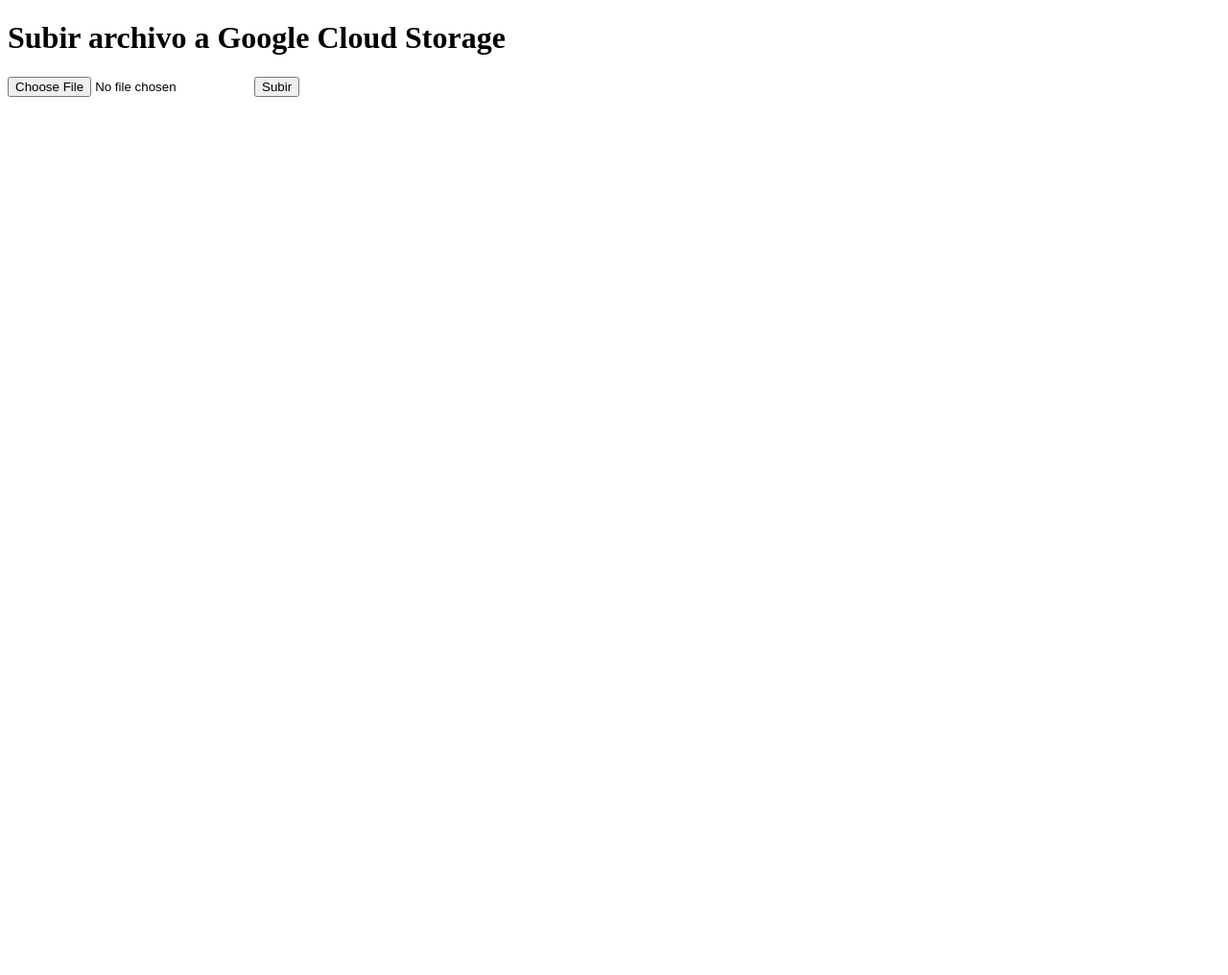
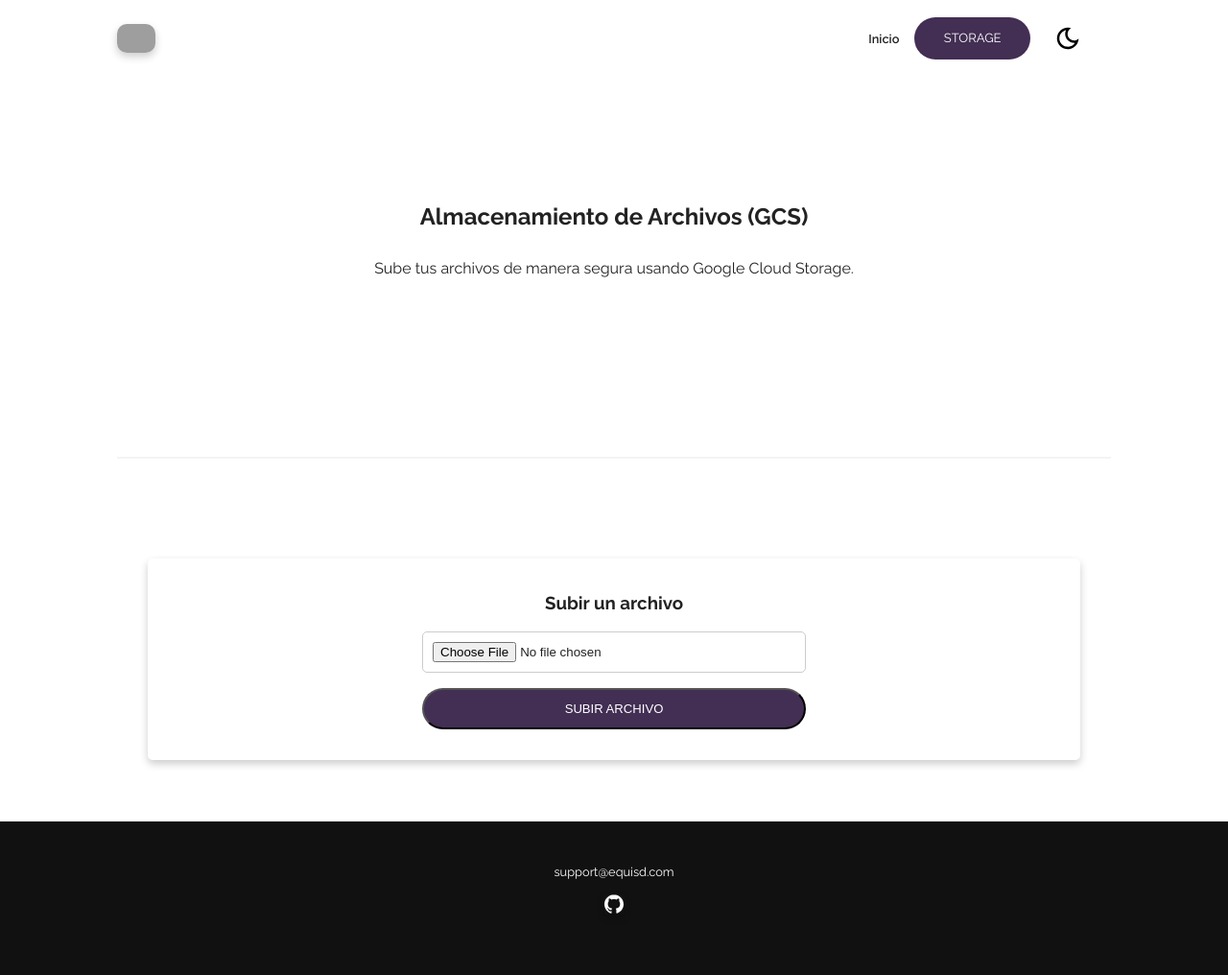
Before and after one commit to tomacafe0-ship-it/flask-docker-lopez, a Flask app: page /storage in a window 1280 px wide. Shown: the whole page at 96% size. Before the commit the page ends 101 px from the top, so only its background shows below. Run offline with Flask 3, Linux system fonts and the light colour scheme; grey boxes are pictures that could not be loaded.

Commit message:
Update storage.html

```diff
--- a/templates/storage.html
+++ b/templates/storage.html
@@ -1,27 +1,111 @@
 <!DOCTYPE html>
-<html lang="es">
-<head>
-    <meta charset="UTF-8">
+<html lang="en">
+  <head>
+    <meta charset="UTF-8" />
+    <link
+      rel="icon"
+      type="image/png"
+      href="https://yt3.googleusercontent.com/ytc/AIdro_nxdbaOlPqE45U9b5p5TsLXnQNxENV3SWpiDkPbBE9ZdQ=s160-c-k-c0x00ffffff-no-rj"
+    />
+    <meta http-equiv="X-UA-Compatible" content="IE=edge" />
+    <meta name="viewport" content="width=device-width, initial-scale=1.0" />
     <title>{{ title }}</title>
-</head>
-<body>
+    <link
+      rel="stylesheet"
+      href="https://use.fontawesome.com/releases/v5.15.4/css/all.css"
+      integrity="sha384-DyZ88mC6Up2uqS4h/KRgHuoeGwBcD4Ng9SiP4dIRy0EXTlnuz47vAwmeGwVChigm"
+      crossorigin="anonymous"
+    />
+    <link
+      rel="stylesheet"
+      href="{{ url_for('static', filename='css/style.css') }}"
+    />
+    <link
+      rel="stylesheet"
+      href="{{ url_for('static', filename='css/utilities.css') }}"
+    />
+  </head>
 
-<h1>Subir archivo a Google Cloud Storage</h1>
+  <body>
+    <header id="hero" style="min-height: 20vh; padding-bottom: 2rem;">
+      <nav class="navbar">
+        <div class="container">
+          <h1 id="logo">
+            <a href="/"
+              ><img
+                src="https://yt3.googleusercontent.com/ytc/AIdro_nxdbaOlPqE45U9b5p5TsLXnQNxENV3SWpiDkPbBE9ZdQ=s160-c-k-c0x00ffffff-no-rj"
+                alt="Logo"
+            /></a>
+          </h1>
+          <ul class="nav-menu">
+            <li><a class="nav-link" href="/">Inicio</a></li>
+            <li>
+              <a class="btn btn-primary" href="/storage">STORAGE</a>
+            </li>
+            <div class="theme-switch">
+              <input type="checkbox" id="switch" />
+              <label class="toggle-icons" for="switch">
+                <img
+                  class="moon"
+                  src="{{ url_for('static', filename='images/moon.svg') }}"
+                  style="box-shadow: none"
+                />
+                <img
+                  class="sun"
+                  src="{{ url_for('static', filename='images/sun.svg') }}"
+                  style="box-shadow: none"
+                />
+              </label>
+            </div>
+          </ul>
+        </div>
+      </nav>
+      <section class="header-container" style="padding-top: 5rem;">
+        <h1>Almacenamiento de Archivos (GCS)</h1>
+        <div class="content-text">
+          <p>Sube tus archivos de manera segura usando Google Cloud Storage.</p>
+        </div>
+      </section>
+    </header>
 
-<form method="POST" enctype="multipart/form-data">
-    <input type="file" name="file">
-    <button type="submit">Subir</button>
-</form>
+    <section class="project-container container" style="min-height: 50vh;">
+      <div class="division"></div>
 
-{% if signed_url %}
-<hr>
-<p>Archivo subido correctamente.</p>
+      <div class="container" style="margin-top: 2rem; margin-bottom: 2rem;">
+        <div class="textcard" style="padding: 2rem; display: flex; flex-direction: column; align-items: center;">
+          <form method="POST" action="/storage" enctype="multipart/form-data" style="display: flex; flex-direction: column; gap: 1rem; align-items: center; width: 100%; max-width: 400px;">
+            <h3>Subir un archivo</h3>
+            <input type="file" name="file" required style="padding: 10px; border: 1px solid #ccc; border-radius: 5px; width: 100%; color: var(--text-color);"/>
+            <button type="submit" class="btn btn-primary" style="cursor: pointer; width: 100%;">Subir Archivo</button>
+          </form>
+        </div>
+      </div>
 
-<a href="{{ signed_url }}" target="_blank">
-    Ver archivo
-</a>
+      {% if signed_url %}
+      <div class="container" style="margin-top: 2rem; margin-bottom: 2rem;">
+        <div class="textcard" style="padding: 2rem; border: 2px solid #28a745; display: flex; flex-direction: column; align-items: center;">
+          <h3 style="color: #28a745;">¡Archivo subido exitosamente!</h3>
+          <p style="text-align: center;">Tu archivo ha sido subido a Google Cloud Storage. Puedes verlo usando este enlace firmado (válido por 1 hora):</p>
+          <a href="{{ signed_url }}" target="_blank" class="btn btn-secondary" style="margin-top: 1rem; word-break: break-all;">Ver Archivo <i class="fas fa-external-link-alt"></i></a>
+        </div>
+      </div>
+      {% endif %}
 
-{% endif %}
+    </section>
 
-</body>
+    <footer id="footer">
+      <div class="container">
+        <a href="mailto:support@equisd.com">support@equisd.com</a>
+        <div class="social">
+          <a href="https://github.com/lokcito"
+            ><img
+              src="{{ url_for('static', filename='images/github-icon.svg') }}"
+              alt="GitHub"
+              style="border-radius: 0px"
+          /></a>
+        </div>
+      </div>
+    </footer>
+    <script src="{{ url_for('static', filename='js/script.js') }}"></script>
+  </body>
 </html>
```
